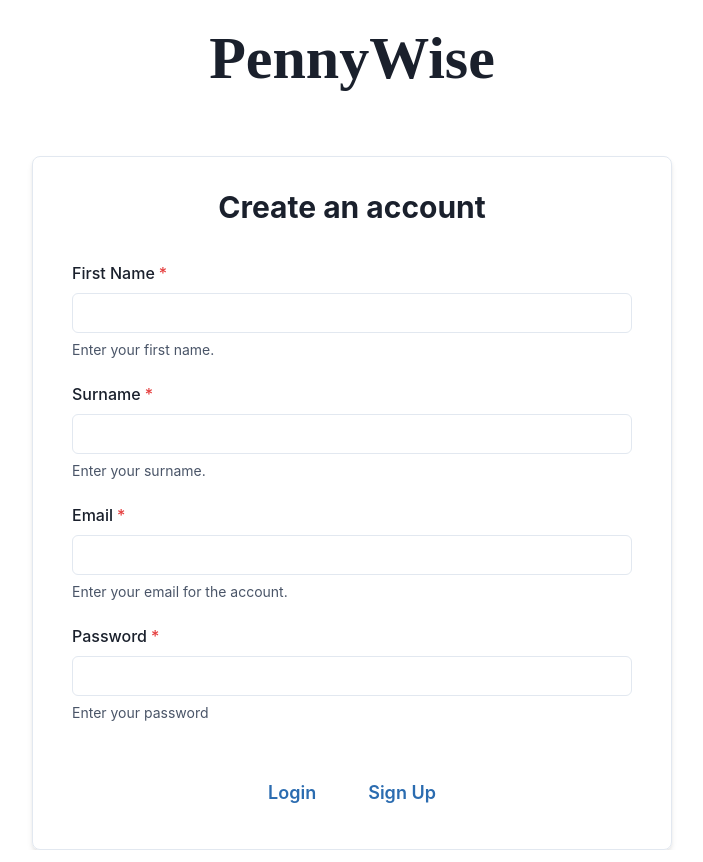
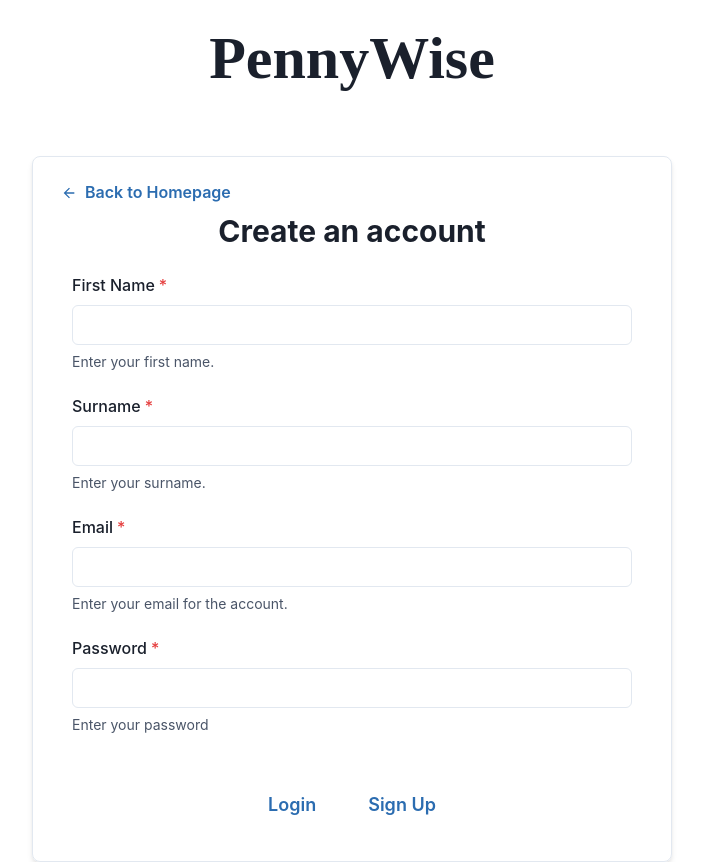
Before and after one commit to manojmanikandan7/PennyWise, a React (Vite) app: page /sign-up in a window 1280 px wide. Shown: the whole page, without its empty margins (288-991 px from the left). Built offline with nearby package versions, Linux system fonts and the light colour scheme.

Commit message:
Added back button to login and signup pages.
Added internavigation between them.

```diff
--- a/src/pages/login.jsx
+++ b/src/pages/login.jsx
@@ -15,7 +15,10 @@ import {
   Input,
   Container,
   ButtonGroup,
+  Flex
 } from "@chakra-ui/react";
+import { ArrowBackIcon } from "@chakra-ui/icons";
+import { NavLink } from "react-router-dom"
 
 let email = "",
   password = "";
@@ -75,6 +78,8 @@ const Password = () => {
   );
 };
 
+
+
 const handleClick = async () => {
   try {
     await axios.post("http://localhost:3000/login", { email, password });
@@ -98,6 +103,7 @@ const handleClick = async () => {
 export default function Login() {
   return (
     <ChakraProvider theme={theme}>
+
       <Box textAlign="center" fontSize="xl">
         <VStack spacing={10}>
           <Heading
@@ -118,12 +124,22 @@ export default function Login() {
             p={4}
             boxShadow="md"
           >
+            <Flex>
+              <NavLink to="/">
+                <Button
+                leftIcon={<ArrowBackIcon />}
+                variant="ghost"
+                colorScheme = "blue"
+                p={3}
+                justifySelf="flex-start">
+                  Back to Homepage
+                </Button>
+              </NavLink>
+            </Flex>
             <Heading
               fontSize="3xl"
               fontWeight="bold"
               mb={4}
-              paddingY={3}
-              paddingTop={4}
             >
               Login
             </Heading>
@@ -141,6 +157,7 @@ export default function Login() {
                 >
                   Login
                 </Button>
+                <NavLink to="/sign-up">
                   <Button
                       colorScheme="blue"
                       size="lg"
@@ -150,6 +167,7 @@ export default function Login() {
                     >
                       Sign Up
                   </Button>
+                </NavLink>
               </ButtonGroup>
             </VStack>
           </Box>
--- a/src/pages/signup.jsx
+++ b/src/pages/signup.jsx
@@ -16,7 +16,10 @@ import {
   Container,
   ButtonGroup,
 } from "@chakra-ui/react";
+import { ArrowBackIcon } from "@chakra-ui/icons"
 import { useState } from "react";
+import { NavLink } from "react-router-dom";
+import { Flex } from "antd";
 let fname = "",
   sname = "",
   email = "",
@@ -169,12 +172,22 @@ export default function SignUp() {
             p={4}
             boxShadow="md"
           >
+            <Flex>
+              <NavLink to="/">
+              <Button
+                leftIcon={<ArrowBackIcon />}
+                variant="ghost"
+                colorScheme = "blue"
+                p={3}
+                justifySelf="flex-start">
+                  Back to Homepage
+                </Button>
+              </NavLink>
+            </Flex>
             <Heading
                 fontSize="3xl"
                 fontWeight="bold"
                 mb={4}
-              paddingY={3}
-              paddingTop={4}
               >
                 Create an account
               </Heading>
@@ -184,6 +197,7 @@ export default function SignUp() {
               <Email />
               <Password />
               <ButtonGroup gap="5" p={4}>
+                <NavLink to="/login">
                 <Button
                   colorScheme="blue"
                   size="lg"
@@ -193,6 +207,7 @@ export default function SignUp() {
                 >
                   Login
                 </Button>
+                </NavLink>
                 <Button
                   colorScheme="blue"
                   size="lg"
```
Lines whose indentation alone changed are shown as unchanged.
